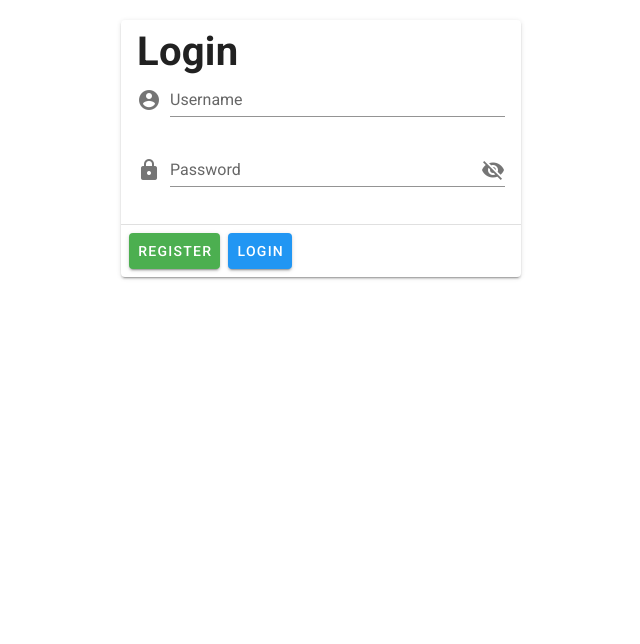
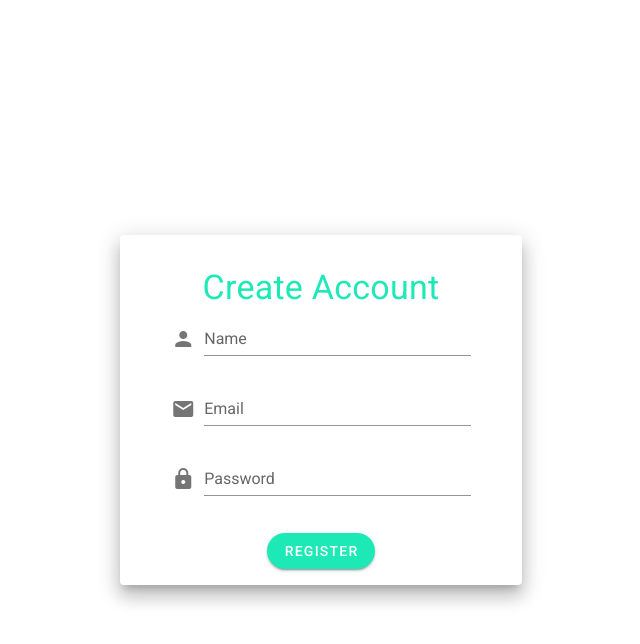
Before and after one commit to ozknsmz/vuetify-project, a Vue app: page / in a window 1280 px wide. Shown: the top 644 px of the page, without its empty margins (319-959 px from the left). Built offline with nearby package versions, Linux system fonts and the light colour scheme.

Commit message:
added login and register forms

```diff
--- /dev/null
+++ b/data.json
@@ -0,0 +1,3 @@
+{
+    "items": []
+}
--- a/package.json
+++ b/package.json
@@ -8,7 +8,10 @@
     "lint": "vue-cli-service lint"
   },
   "dependencies": {
+    "@fortawesome/fontawesome-free": "^5.15.4",
+    "axios": "^0.25.0",
     "core-js": "^3.6.5",
+    "material-design-icons-iconfont": "^6.1.1",
     "vue": "^2.6.11",
     "vuetify": "^2.4.0"
   },
--- a/src/App.vue
+++ b/src/App.vue
@@ -1,40 +1,17 @@
 <template>
-  <v-app>
-    <v-card width="400" class="mx-auto mt-5">
-      <v-card-title class="pb-0">
-        <h1>Login</h1>
-      </v-card-title>
-      <v-card-text>
-        <v-form>
-          <v-text-field
-            label="Username"
-            prepend-icon="mdi-account-circle"
-          />
-          <v-text-field
-            :type="showPassword ? 'text' : 'password'"
-            label="Password"
-            prepend-icon="mdi-lock"
-            :append-icon="showPassword ? 'mdi-eye' : 'mdi-eye-off'"
-            @click:append="showPassword = !showPassword"
-          />
-        </v-form>
-      </v-card-text>
-      <v-divider></v-divider>
-      <v-card-actions>
-        <v-btn color="success">Register</v-btn>
-        <v-btn color="info">Login</v-btn>
-      </v-card-actions>
-    </v-card>
-  </v-app>
+  <reg />
 </template>
 
 <script>
+import reg from "./components/reg.vue";
 export default {
-  name: 'App',
-  data () {
-    return {
-      showPassword: false
-    }
-  }
-}
+  name: "App",
+  data() {
+    return {};
+  },
+  components: {
+    reg,
+  },
+
+};
 </script>
--- /dev/null
+++ b/src/components/reg.vue
@@ -0,0 +1,77 @@
+<template>
+  <v-app id="inspire">
+    <v-content>
+      <v-container class="fill-height" fluid>
+        <v-row align="center" justify="center">
+          <v-col cols="4" sm="4" md="4">
+            <v-card class="elevation-12 mx-auto mt-5">
+              <v-window v-model="step">
+                <v-window-item :value="1">
+                  <v-row align="center" justify="center" class="fill-height">
+                    <v-col cols="6" md="10">
+                      <v-card-text class="mt-4">
+                        <h1
+                          class="
+                            text-center
+                            display-1
+                            teal--text
+                            text--accent-3
+                          "
+                        >
+                          Create Account
+                        </h1>
+                        <v-form @submit.prevent="createUser">
+                          <v-text-field
+                            label="Name"
+                            name="Name"
+                            prepend-icon="person"
+                            type="text"
+                            color="teal accent-3"
+                          />
+                          <v-text-field
+                            label="Email"
+                            name="Email"
+                            prepend-icon="email"
+                            type="text"
+                            color="teal accent-3"
+                          />
+
+                          <v-text-field
+                            id="password"
+                            label="Password"
+                            name="password"
+                            prepend-icon="lock"
+                            type="password"
+                            color="teal accent-3"
+                          />
+                        </v-form>
+                      </v-card-text>
+                      <div class="text-center mb-4">
+                        <v-btn rounded color="teal accent-3" dark
+                          >Register</v-btn
+                        >
+                      </div>
+                    </v-col>
+                  </v-row>
+                </v-window-item>
+              </v-window>
+            </v-card>
+          </v-col>
+        </v-row>
+      </v-container>
+    </v-content>
+  </v-app>
+</template>
+
+<script>
+export default {
+  data: () => ({
+  }),
+
+  methods:{
+    createUser(){
+
+    }
+  },
+};
+</script>
--- a/src/plugins/vuetify.js
+++ b/src/plugins/vuetify.js
@@ -1,7 +1,12 @@
+import '@fortawesome/fontawesome-free/css/all.css'
+import 'material-design-icons-iconfont/dist/material-design-icons.css'
 import Vue from 'vue';
 import Vuetify from 'vuetify/lib/framework';
 
 Vue.use(Vuetify);
 
 export default new Vuetify({
+    icons: {
+        iconfont: 'fa' || 'md',
+    },
 });
```
Also changed, not shown: router/index.js (added, +29 -0 lines), src/components/HelloWorld.vue (deleted, +0 -151 lines), src/components/login.vue (added, +40 -0 lines), src/components/users.vue (added, +15 -0 lines), 1 other file (tests, documents, lock files or other folders).
